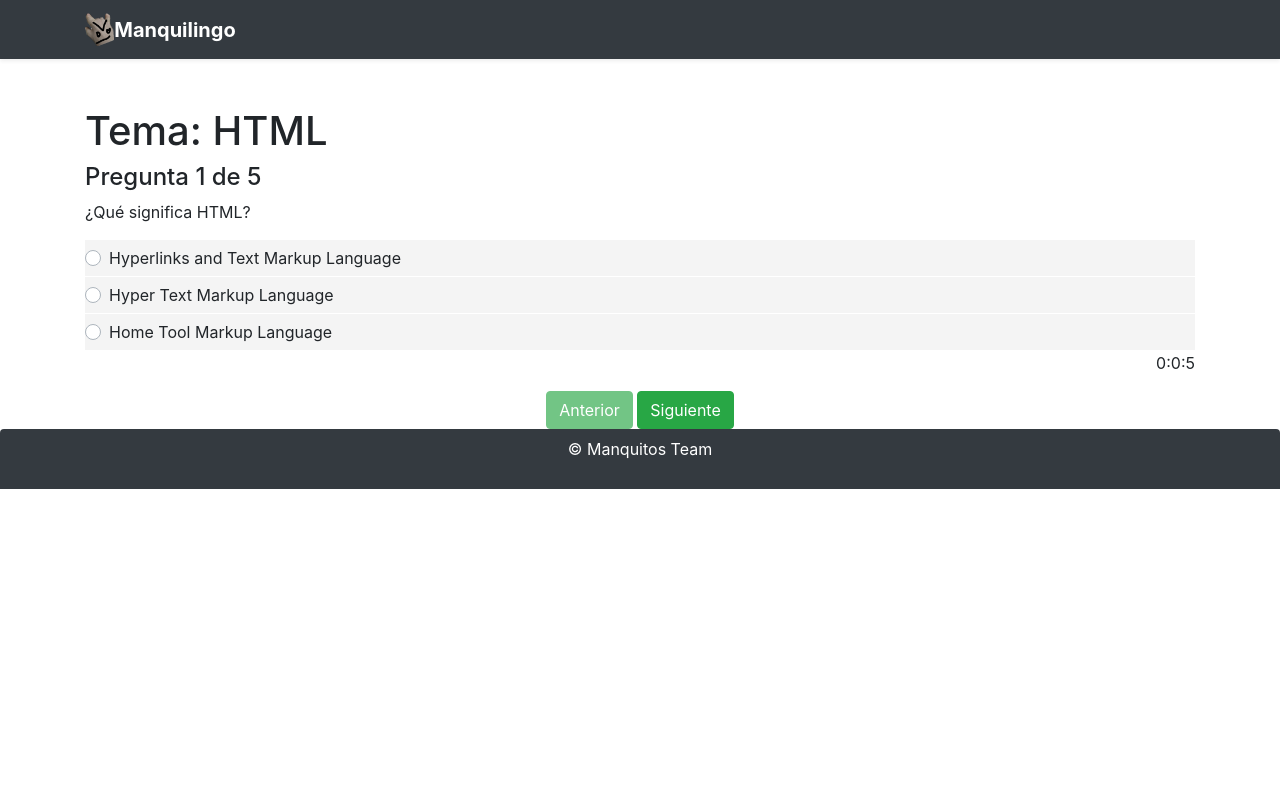
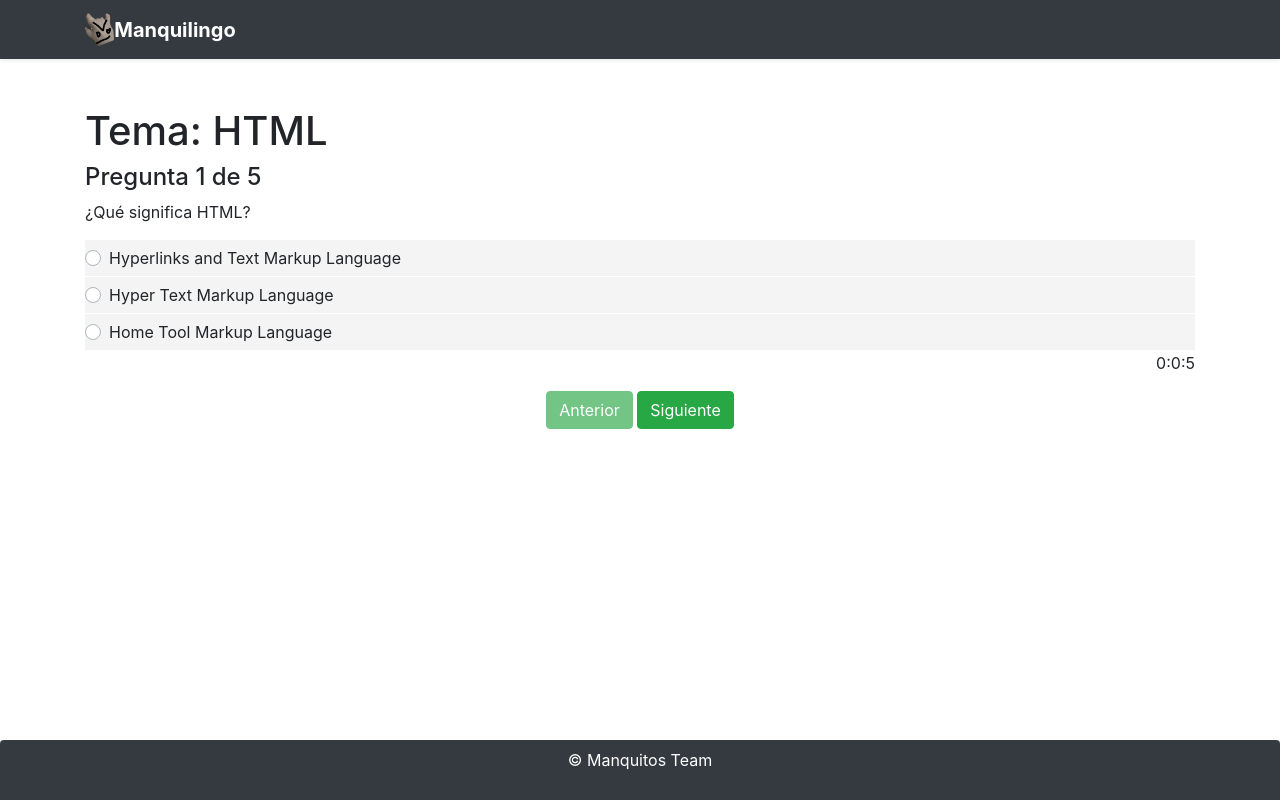
Before and after one commit to Valter07/Manquilingo_front, an Angular app: page /tema/3 in a window 1280 px wide. Built offline with nearby package versions, Linux system fonts and the light colour scheme.

Commit message:
cambios en el footer

```diff
--- a/src/app/pages/footer/footer.component.css
+++ b/src/app/pages/footer/footer.component.css
@@ -1,5 +1,5 @@
 .footer{
-    position: relative;
+  position:fixed;
     bottom: 0px;
     height: 60px;
     width: 100%;
--- a/src/app/pages/footer/footer.component.html
+++ b/src/app/pages/footer/footer.component.html
@@ -1,7 +1,7 @@
-<footer class="footer bg-dark rounded-top text-center">
+  <footer class="footer bg-dark rounded-top text-center">
   <div class="container py-2">
   <p class = "text-white">
     &copy; {{ autor.nombre}}
   </p>
   </div>
-</footer>
+  </footer>
--- a/src/app/pages/partida/partida.component.html
+++ b/src/app/pages/partida/partida.component.html
@@ -12,15 +12,12 @@
             <option>Taller Ing Software</option>
             <option>Software V</option>
             <option>Elmo la chupa by: Val</option>
-            <option>Pornhub by:Wilfri</option>
-            <option>Xvideos by:Elmo</option>
+            <option>Pornhub by: Wilfri</option>
+            <option>Xvideos by: Elmo</option>
           </select>
         </div>
 
-
-
-
-        <a routerLink="/temalist" class="btn btn-success">Comenzar Partida</a>
+        <a routerLink="/temalist"  onclick="return confirm('¿Estás seguro de ver a elmo chu...?')" class="btn btn-success">Comenzar Partida</a>
       </div>
     </div>
   </div>
--- a/src/app/pages/tema-result/tema-result.component.html
+++ b/src/app/pages/tema-result/tema-result.component.html
@@ -9,7 +9,7 @@
     <div class="mt-3 d-flex justify-content-center">
       <a [routerLink]="['/tema', tema.id, 'respuestas']" class="btn btn-success">Verificar tus respuestas</a>
         &nbsp;
-      <a href="/temalist" class="btn btn-primary">Regresar al listado de temas</a>
+      <a href="/temalist" onclick="return confirm('¿Estás seguro regresar? ')" class="btn btn-primary">Regresar al listado de temas</a>
     </div>
   </div>
 </div>
--- a/src/app/pages/tema/tema.component.html
+++ b/src/app/pages/tema/tema.component.html
@@ -18,6 +18,7 @@
         <button class="btn btn-success" [disabled]="paginaPregunta == 0" (click)="goTo(-1)">Anterior</button>
         &nbsp;
         <button class="btn btn-success" (click)="goTo(1)">Siguiente</button>
+
       </div>
     </div>
   </div>
```
Also changed, not shown: src/app/data/mock-data.ts (+1 -16 lines).
